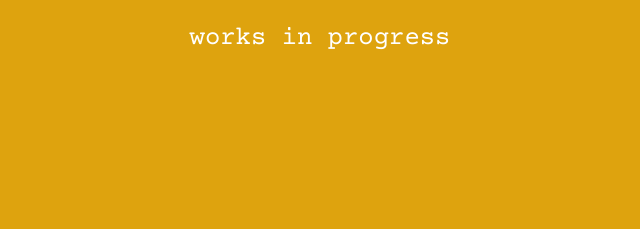
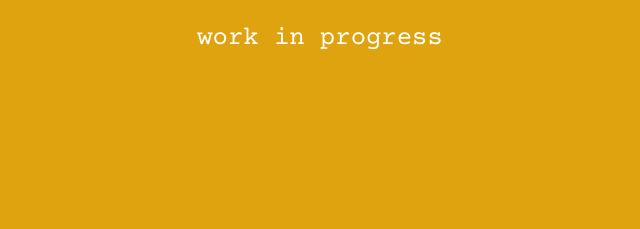
Before and after one commit to Silver0x10/silver0x10.github.io, a website built with Vite: page index.html in a window 1280 px wide. Shown: the top 229 px of the page, 320-960 px from the left. Built offline with nearby package versions, Linux system fonts and the light colour scheme; animation ran at ten frames a second.

Commit message:
una s di troppo :')

```diff
--- a/index.html
+++ b/index.html
@@ -22,7 +22,7 @@
         <div id="sections" class="nav_section">
             <!-- <a href="#about">about</a>
             <a href="#projects">projects</a> -->
-            works in progress
+            work in progress
         </div>
 
         <div id="contacts" class="nav_section">
```
